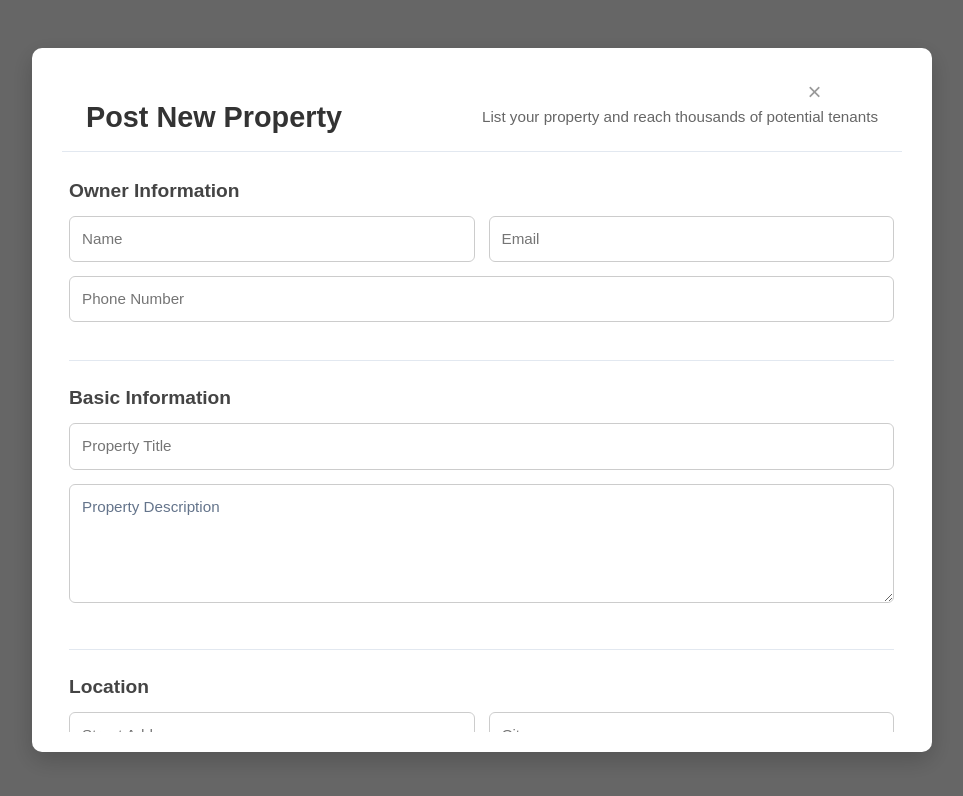
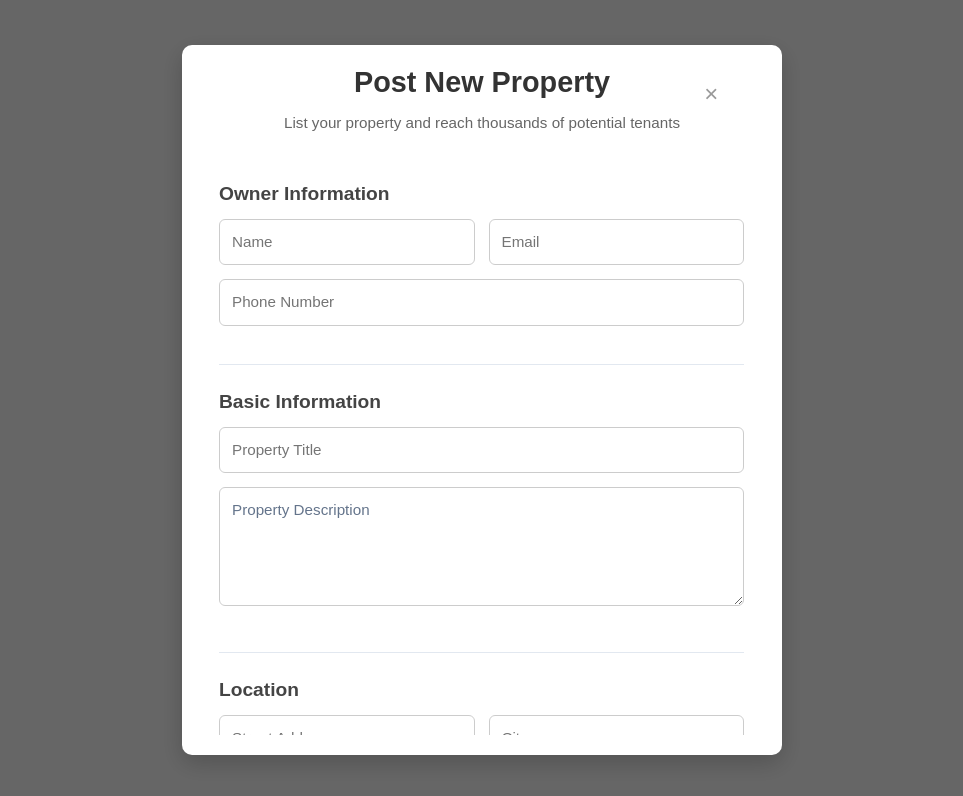
Before and after one commit to IT-Alliance-Tech/TO-frontend, a React (Vite) app: page /properties/post in a window 1280 px wide. Shown: the top 796 px of the page, without its empty margins (158-1121 px from the left). Built offline with nearby package versions, Linux system fonts and the light colour scheme.

Commit message:
Updated contact owner api intergration

```diff
--- a/src/components/common/Header/Header.css
+++ b/src/components/common/Header/Header.css
@@ -536,3 +536,22 @@
     margin-right: 20px !important; /* adjust this value if you want more right */
   }
 }
+/* Desktop only (Show buttons, hide hamburger) */
+@media (min-width: 950px) {
+  .nav-right {
+    display: flex !important;
+  }
+  .mobile-menu-icon {
+    display: none !important;
+  }
+}
+
+/* Mobile / Tablet (Show hamburger, hide buttons) */
+@media (max-width: 949px) {
+  .nav-right {
+    display: none !important;
+  }
+  .mobile-menu-icon {
+    display: flex !important;
+  }
+}
--- a/src/components/pages/Auth/Auth.css
+++ b/src/components/pages/Auth/Auth.css
@@ -22,30 +22,55 @@
   background: var(--white);
   border-radius: var(--border-radius-xl);
   box-shadow: var(--shadow-lg);
-  width: 100%;
-  max-width: 600px;
+
+  width: 600px !important;     /* 🔥 proper modal width */
+  max-width: 90vw !important;   /* 🔥 responsive on mobile */
   max-height: 90vh;
+
   overflow-y: auto;
   overflow-x: hidden;
-  padding: 50px;
+  padding: 25px 20px;
+  pointer-events: auto;
+  margin: 0 auto;
+}
 
-  pointer-events: auto; /* ✅ ensure clicks/typing work inside */
+
+.auth-overlay {
+  position: fixed;
+  inset: 0;
+  background: rgba(0,0,0,0.5);
+  z-index: 2000;
+
+  display: flex !important;
+  justify-content: center !important;   /* center horizontally */
+  align-items: center !important;       /* center vertically */
+  padding: 20px;
 }
 
 
 /* header section — unchanged */
 .auth-header {
-  padding: var(--spacing-8) var(--spacing-6) var(--spacing-4);
-  text-align: center;
-  border-bottom: 1px solid var(--gray-200);
-  position: relative;
+  padding: 0 0 20px 0;
+  text-align: center;         /* 🔥 centers text */
+  display: flex;
+  flex-direction: column;
+  align-items: center;        /* 🔥 centers content horizontally */
+  justify-content: center;    /* 🔥 centers vertically */
+  gap: 6px;
 }
 
+.auth-header h2,
+.auth-header p {
+  width: 100%;
+  text-align: center;         /* 🔥 force perfect center alignment */
+}
+
+
 .auth-header h2 {
-  font-size: var(--font-size-2xl);
+  font-size: var(--font-size-xl);
   font-weight: 700;
   color: var(--gray-900);
-  margin-bottom: 5px;
+  margin: 0;               /* no extra spacing */
 }
 
 .auth-header p {
@@ -53,6 +78,7 @@
   font-size: var(--font-size-sm);
   margin: 0;
 }
+
 
 /* highlight email text */
 .email-highlight {
--- a/src/components/pages/Property/PropertyDetailsPage.jsx
+++ b/src/components/pages/Property/PropertyDetailsPage.jsx
@@ -164,26 +164,31 @@ const fetchPropertyDetails = async () => {
       throw new Error(data.error || 'Failed to load property.');
     }
 
-    // ---- FIX START ----
-    let propertyData = null;
+    // ---------------------------------
+    //      FIX: CLEAN PROPERTY DATA
+    // ---------------------------------
 
-    if (data?.data?.property) {
-      propertyData = data.data.property;
-    } else if (data?.data && !data.data.message) {
-      propertyData = data.data;
-    }
+    let propertyData = data?.data?.property;
 
     if (!propertyData) {
       throw new Error("Property data missing in response.");
     }
-    // ---- FIX END ----
 
-    setProperty(propertyData);
+    // Merge meta fields to root level
+    const cleanProperty = {
+      ...propertyData,
+      ...(propertyData.meta || {})
+    };
+
+    // ---------------------------------
+
+    setProperty(cleanProperty);
     setSimilarProperties([]);
+
     setBookingInfo({
       userHasBooking: false,
       bookedSlots: [],
-  userHasSubscription: false  // if needed
+      userHasSubscription: false
     });
 
   } catch (err) {
@@ -199,55 +204,84 @@ const fetchPropertyDetails = async () => {
 
 const contactOwnerFn = async () => {
   try {
-    setError("");
-    setSuccess("");
+    const response = await fetch(
+      "https://backend-to-1.onrender.com/api/user/unlock-contact",
+      {
+        method: "POST",
+        headers: {
+          "Content-Type": "application/json",
+          Authorization: `Bearer ${token}`,
+        },
+        body: JSON.stringify({
+          userId: user?.id,
+          propertyId: property?.propertyId,
+        }),
+      }
+    );
 
-    // 1️⃣ Subscription check
-    if (!user?.subscription || user?.subscription?.status !== "active") {
+    const result = await response.json();
+
+    if (!result.success) {
+      setError(result.error || "Failed to unlock contact");
+      return;
+    }
+
+    const { ownerContact, subscription } = result.data;
+
+    // Update UI
+    setUnlockContact({
+      ownerContact,
+      subscription,
+    });
+  } catch (err) {
+    console.error(err);
+    setError("Something went wrong");
+  }
+};
+
+
+
+
+
+const handleContactClick = async () => {
+  // 1. User not logged in → open login modal
+  if (!user) {
+    setShowLoginModal(true);
+    return;
+  }
+
+  // values coming from PROPERTY DETAILS API
+  const subscription = property?.subscription;
+  const alreadyViewed = property?.alreadyViewedThisProperty;
+  const remainingViews = subscription?.remainingViews;
+  const status = subscription?.status; // active / expired
+
+  // 2. No plan OR plan expired → redirect to subscription page
+  if (!subscription || status !== "active") {
     navigate("/subscription-plans");
     return;
   }
 
-    // 2️⃣ Session check
-    if (isAuthenticated && !(await validateSession())) {
-      setError("Session expired. Please login again.");
+  // 3. Already viewed this property → show owner's contact instantly
+  if (alreadyViewed) {
+    setUnlockContact({
+      ownerContact: property.owner,  // owner object already present
+      subscription: {
+        alreadyViewed: true,
+        remainingViews,
+      },
+    });
     return;
   }
 
-    const headers = { "Content-Type": "application/json" };
-
-    if (isAuthenticated && token) {
-      headers["Authorization"] = `Bearer ${token}`;
-    }
-
-    // 3️⃣ API Call
-    const response = await fetch(buildApiUrl(API_CONFIG.USER.UNLOCK_CONTACT), {
-      method: "POST",
-      headers,
-      body: JSON.stringify({
-        userId: user?._id,
-        propertyId: id,
-      }),
-    });
-
-    const result = await response.json();
-
-    // 4️⃣ Success
-    if (result.success) {
-      setUnlockContact(result.data);
-      return;
-    }
-
-    // 5️⃣ Backend says subscription needed
-    if (result.statusCode === 403 && result?.data?.requiresSubscription) {
+  // 4. No views left → redirect
+  if (remainingViews <= 0) {
     navigate("/subscription-plans");
     return;
   }
 
-    setError(result.error?.message || "Something went wrong");
-  } catch (err) {
-    setError("Unable to contact server.");
-  }
+  // 5. Valid plan + views available → unlock via API
+  await contactOwnerFn();
 };
 
 
@@ -1057,17 +1091,12 @@ const handleBookVisit = () => {
                 {isAuthenticated ? (
                   <>
 <button
-  onClick={() => {
-    if (!user?.subscription || user?.subscriptionStatus === "expired") {
-      navigate("/subscription-plans");
-      return;
-    }
-    contactOwnerFn();
-  }}
+  onClick={handleContactClick}
   className="contact-btn"
 >
   📞 Contact Owner
 </button>
+
 
 
                     {/* Book a Visit Button - Only show if user can make new booking */}
@@ -1102,39 +1131,31 @@ const handleBookVisit = () => {
   <div className="property-info-card">
     <h3>OWNER INFORMATION</h3>
 
-    <div className="info-list">
-
     <div className="info-item">
       <span className="info-label">NAME:</span>
-        <span className="info-value">
-          {unlockContact?.ownerContact?.name || "N/A"}
-        </span>
+      <span className="info-value">{unlockContact.ownerContact?.name}</span>
     </div>
 
     <div className="info-item">
       <span className="info-label">EMAIL:</span>
-        <span className="info-value">
-          {unlockContact?.ownerContact?.email || "N/A"}
-        </span>
+      <span className="info-value">{unlockContact.ownerContact?.email}</span>
     </div>
 
     <div className="info-item">
       <span className="info-label">PHONE:</span>
-        <span className="info-value">
-          {unlockContact?.ownerContact?.phone || "N/A"}
-        </span>
+      <span className="info-value">{unlockContact.ownerContact?.phone}</span>
     </div>
 
-      <div className="info-item">
+    {/* <div className="info-item">
       <span className="info-label">Remaining Views:</span>
       <span className="info-value">
-          {unlockContact?.subscription?.remainingViews}
+        {unlockContact.subscription?.remainingViews}
       </span>
-      </div>
-
-    </div>
+    </div> */}
   </div>
 )}
+
+
 
               {/* Property Info */}
               <div className="property-info-card">
```
Lines whose indentation alone changed are shown as unchanged.
